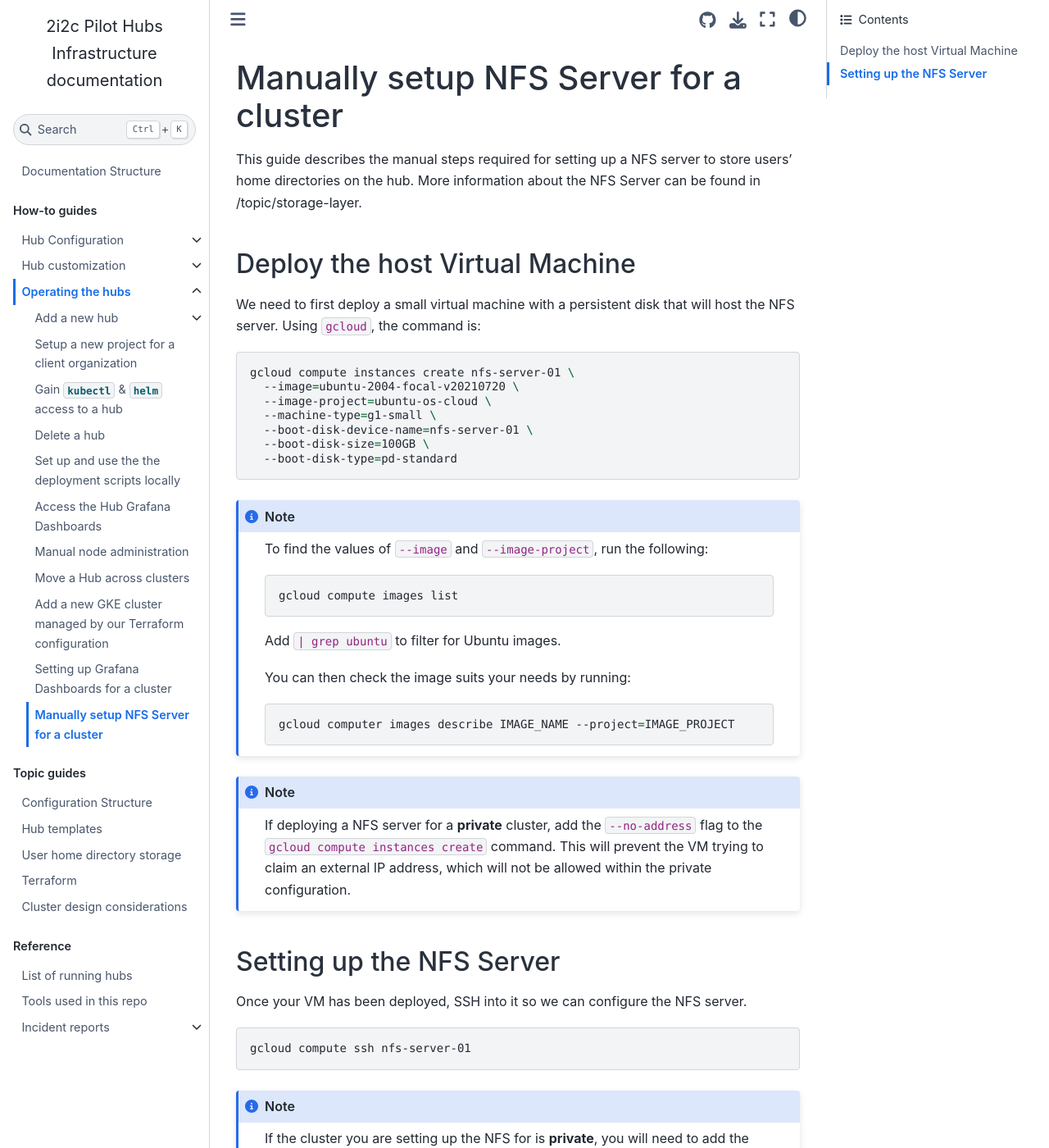
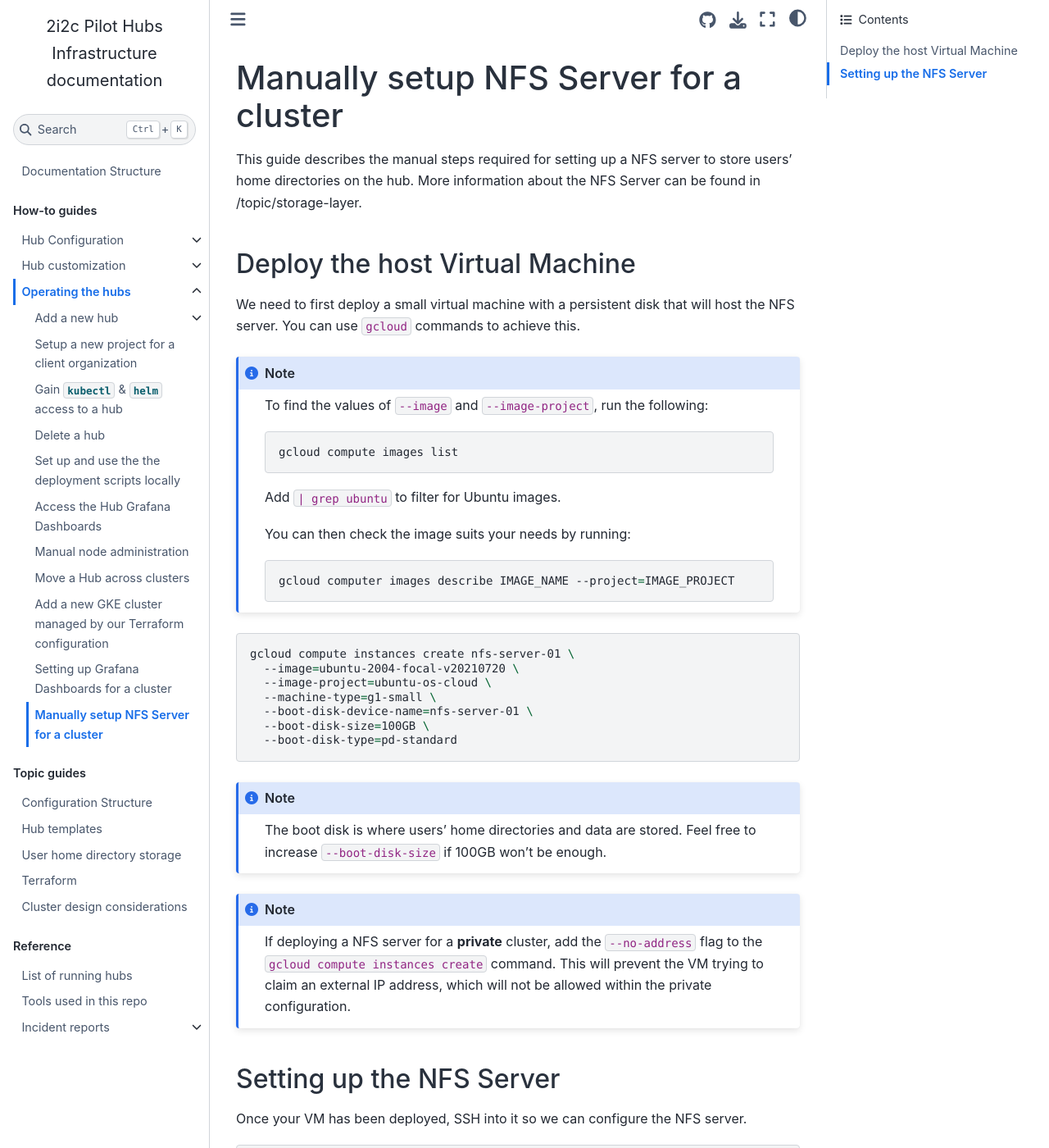
Before and after one commit to 2i2c-org/infrastructure, a Sphinx documentation site: the page built from docs/howto/operate/manual-nfs-setup.md, in a window 1280 px wide and 1400 px high. Shown: the whole window at 82% size. Built offline with Sphinx 7.4.7 and the Sphinx Book theme 1.1.4, drawn with Linux system fonts in a browser that asks for light colours; pages that are not in the unit, such as notebooks, are missing from menus; the version number could not be read and is left out.

Commit message:
Restructure and add note on boot disk size

`````diff
--- a/docs/howto/operate/manual-nfs-setup.md
+++ b/docs/howto/operate/manual-nfs-setup.md
@@ -6,17 +6,7 @@ More information about the NFS Server can be found in {ref}`/topic/storage-layer
 ## Deploy the host Virtual Machine
 
 We need to first deploy a small virtual machine with a persistent disk that will host the NFS server.
-Using `gcloud`, the command is:
-
-```bash
-gcloud compute instances create nfs-server-01 \
-  --image=ubuntu-2004-focal-v20210720 \
-  --image-project=ubuntu-os-cloud \
-  --machine-type=g1-small \
-  --boot-disk-device-name=nfs-server-01 \
-  --boot-disk-size=100GB \
-  --boot-disk-type=pd-standard
-```
+You can use `gcloud` commands to achieve this.
 
 ````{note}
 To find the values of `--image` and `--image-project`, run the following:
@@ -32,6 +22,21 @@ You can then check the image suits your needs by running:
 ```bash
 gcloud computer images describe IMAGE_NAME --project=IMAGE_PROJECT
 ```
+````
+
+```bash
+gcloud compute instances create nfs-server-01 \
+  --image=ubuntu-2004-focal-v20210720 \
+  --image-project=ubuntu-os-cloud \
+  --machine-type=g1-small \
+  --boot-disk-device-name=nfs-server-01 \
+  --boot-disk-size=100GB \
+  --boot-disk-type=pd-standard
+```
+
+````{note}
+The boot disk is where users' home directories and data are stored.
+Feel free to increase `--boot-disk-size` if 100GB won't be enough.
 ````
 
 ```{note}
`````
